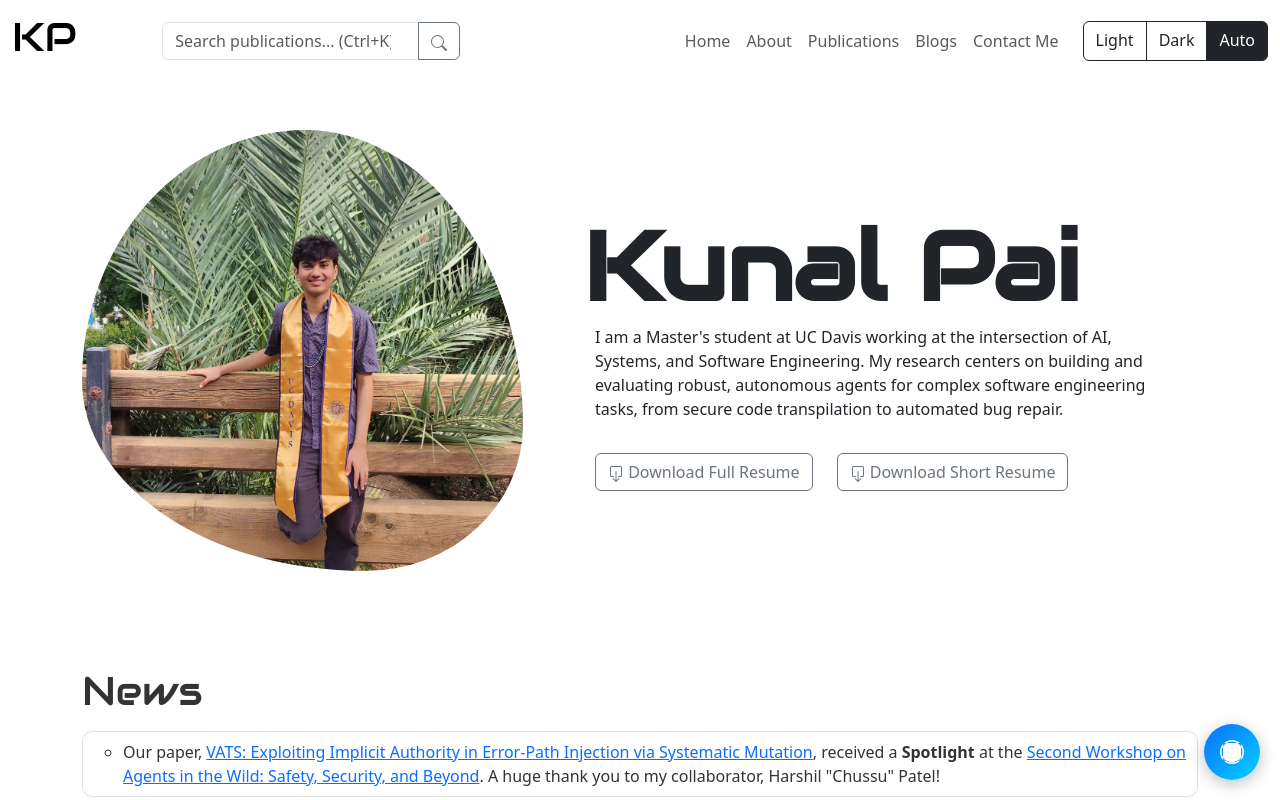
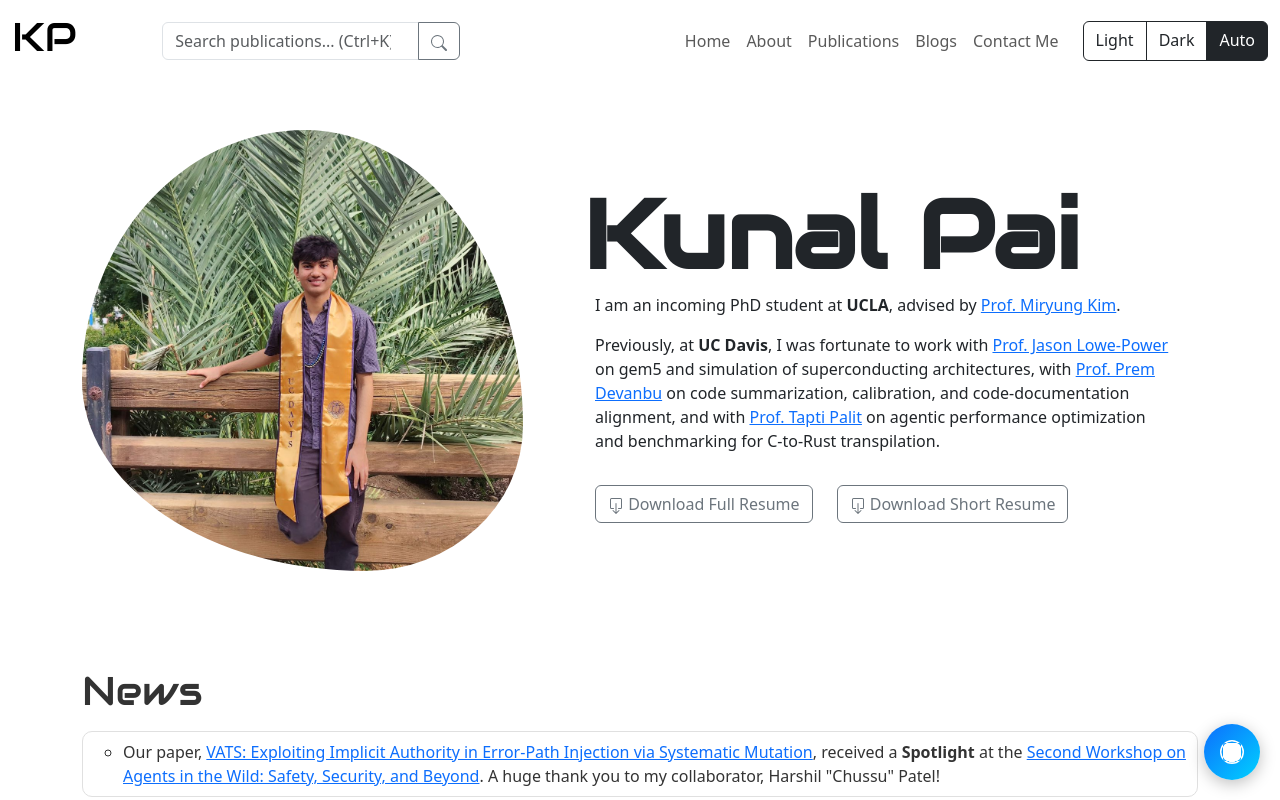
Before and after one commit to kunpai/my-website, a Next.js app: page / in a window 1280 px wide. Shown: the top 800 px of the page. Built offline with nearby package versions, Linux system fonts and the light colour scheme.

Commit message:
feat: update academic profile and transition intro text to markdown rendering with UCLA mention

```diff
--- a/components/hello.js
+++ b/components/hello.js
@@ -3,6 +3,7 @@ import Image from 'next/image';
 import { gsap } from 'gsap';
 import SplitType from 'split-type';
 import { useEffect } from 'react';
+import ReactMarkdown from 'react-markdown';
 
 const name = process.env.CONFIG.name;
 
@@ -10,8 +11,7 @@ export default function Hello() {
 
   useEffect(() => {
     const heading = new SplitType('.name', { types: 'words' });
-    const description = new SplitType('.hello p', { types: 'lines' });
-    const heroElements = [...heading.words, ...description.lines, '.btn'];
+    const heroElements = [...heading.words, '.description', '.btn'];
     gsap.from(heroElements, {
       y: 24,
       opacity: 0,
@@ -40,9 +40,9 @@ export default function Hello() {
           </h1>
         </Row>
         <Row>
-          <p className='description'>
-            {process.env.CONFIG.intro}
-          </p>
+          <div className='description'>
+            <ReactMarkdown>{process.env.CONFIG.intro}</ReactMarkdown>
+          </div>
         </Row>
         <Row className='mt-3'>
           <Col className='d-flex justify-content-start gap-4'>
--- a/website.config.json
+++ b/website.config.json
@@ -2,7 +2,7 @@
     "email": "pai.kunal05+contact@gmail.com",
     "name": "Kunal Pai",
     "image": "/images/kunal.jpeg",
-    "intro": "I am a Master's student at UC Davis working at the intersection of AI, Systems, and Software Engineering. My research centers on building and evaluating robust, autonomous agents for complex software engineering tasks, from secure code transpilation to automated bug repair.",
+    "intro": "I am an incoming PhD student at **UCLA**, advised by [Prof. Miryung Kim](http://www.cs.ucla.edu/~miryung/).\n\nPreviously, at **UC Davis**, I was fortunate to work with [Prof. Jason Lowe-Power](https://arch.cs.ucdavis.edu/) on gem5 and simulation of superconducting architectures, with [Prof. Prem Devanbu](http://www.cs.ucdavis.edu/~devanbu) on code summarization, calibration, and code-documentation alignment, and with [Prof. Tapti Palit](https://taptipalit.github.io) on agentic performance optimization and benchmarking for C-to-Rust transpilation.",
     "resume": "/Kunal_Pai_CV.pdf",
     "resume_short": "/Kunal_Pai_Resume.pdf",
     "resume_contact": {
```
